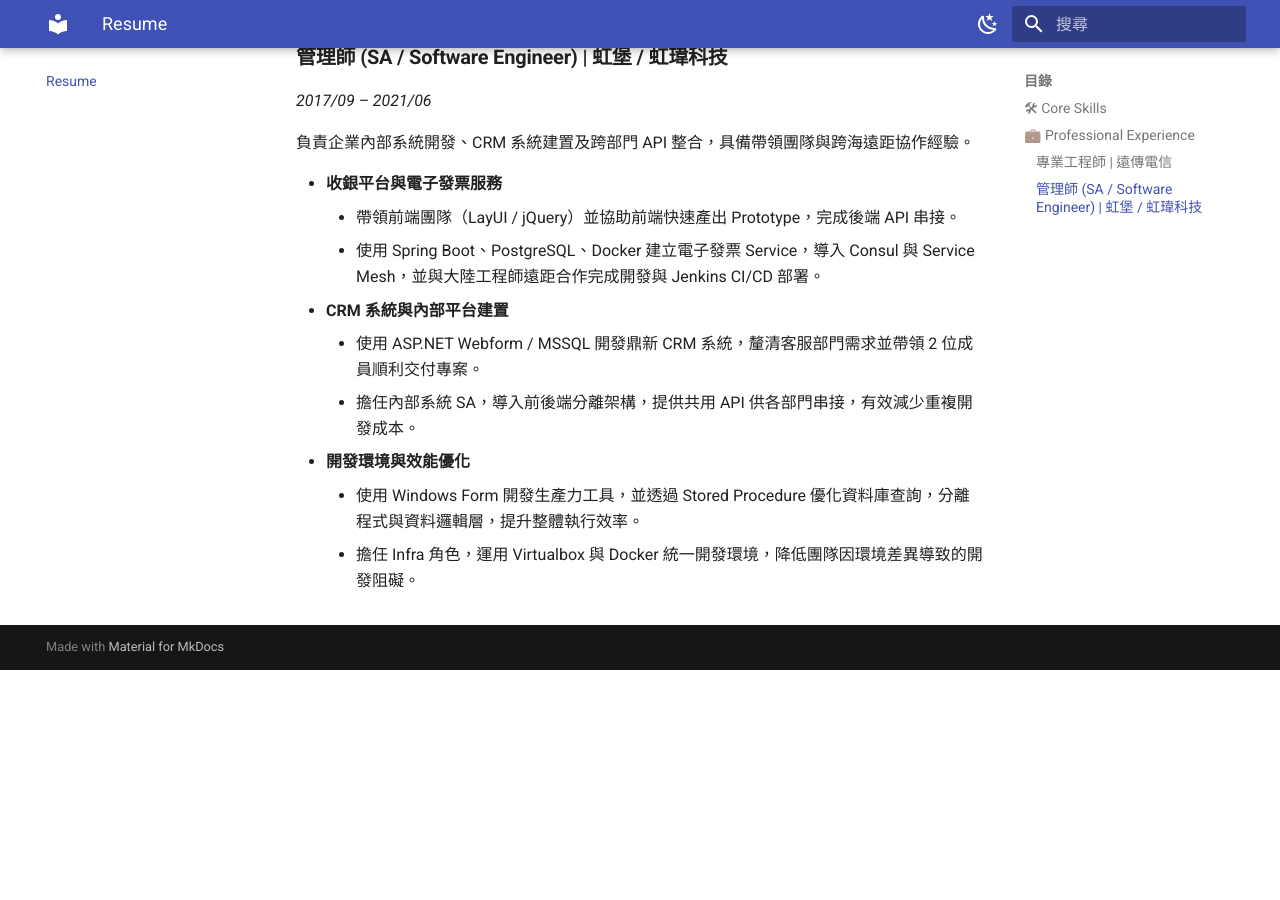
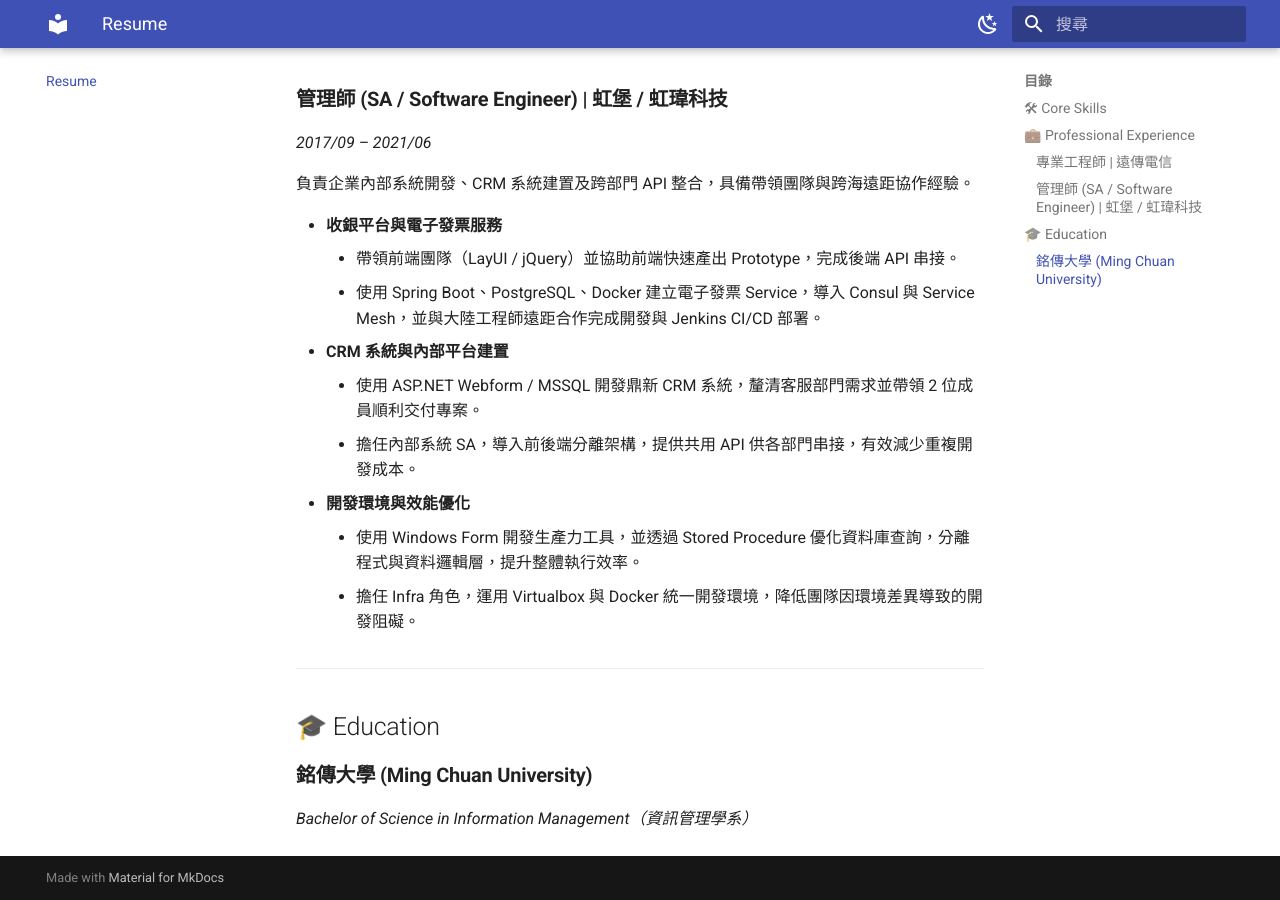
Before and after one commit to et840520/Resume, an MkDocs documentation site: the page built from docs/resume.md, in a window 1280 px wide and 900 px high, scrolled down 1729 px. Built offline with MkDocs 1.6.1 and Material for MkDocs 9.7.7, drawn with Linux system fonts in a browser that asks for light colours; before the commit the page ends 2399 px from its top, so only the background shows below that; some of the changed text lies outside the part shown.

Commit message:
Add personal website link and education section to resume documents

```diff
--- a/docs/resume.md
+++ b/docs/resume.md
@@ -1,5 +1,7 @@
 # 王韋傑 (Jay Wang)
 **Software Engineer / Cloud Native Architecture / Platform Engineering**
+
+個人網站: [https://et840520.github.io/Resume/](https://et840520.github.io/Resume/)
 
 擅長後端系統設計、微服務架構、DevOps 與雲端平台整合。具備從需求釐清、架構分層到落地實作的端到端交付能力。近期專注於將 AI 工具與 Spec-Driven Development (SDD) 導入工程流程，透過標準化文件與自動化 pipeline 提升團隊協作效率與程式碼品質。
 
@@ -51,3 +53,10 @@
 * **開發環境與效能優化**
     * 使用 Windows Form 開發生產力工具，並透過 Stored Procedure 優化資料庫查詢，分離程式與資料邏輯層，提升整體執行效率。
     * 擔任 Infra 角色，運用 Virtualbox 與 Docker 統一開發環境，降低團隊因環境差異導致的開發阻礙。
+
+---
+
+## 🎓 Education
+
+### **銘傳大學 (Ming Chuan University)**
+*Bachelor of Science in Information Management（資訊管理學系）*
```
Also changed, not shown: docs/cover-letter.md (added, +16 -0 lines), docs/resume-en.md (+9 -0 lines).
